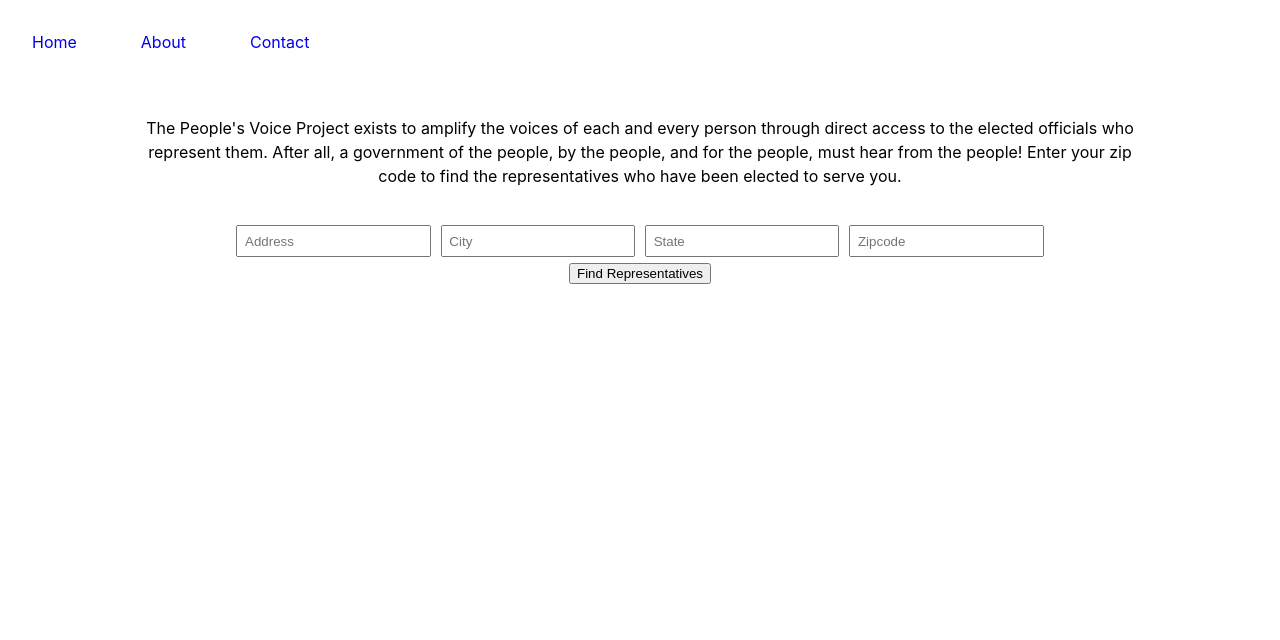
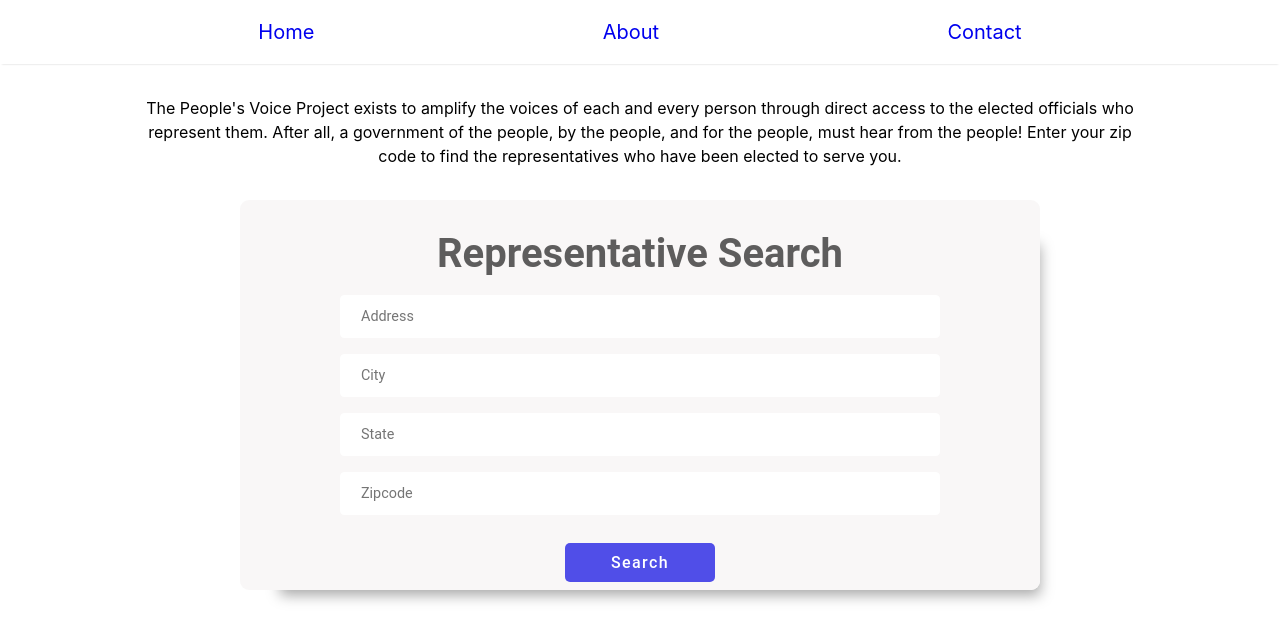
Before and after one commit to bcantello/peoples_voice_project, a React (Create React App) app: page / in a window 1280 px wide. Shown: the top 640 px of the page. Built offline with nearby package versions, Linux system fonts and the light colour scheme.

Commit message:
updates css

```diff
--- a/src/components/electedOfficials/electedOfficials.css
+++ b/src/components/electedOfficials/electedOfficials.css
@@ -24,6 +24,10 @@
     color: black;
 }
 
+.elected-office-container {
+    padding-bottom: 10px;
+}
+
 .elected-office:hover {
     color: blue;
 }
@@ -40,28 +44,30 @@
 
 .official-details-wrapper {
     max-width: 1200px;
-    width: 60%;
-    margin: 0 auto;
+    width: 80%;
+    margin: 1em auto;
     padding: 20px 0;
-    border: solid 1px black;
-    border-radius: 5px;
-    box-shadow: 5px 5px 5px 5px rgba(212, 211, 211, 0.71);;
+    font-family: Roboto, serif;
+    background: rgba(249, 247, 247, 0.9);
+    box-shadow: 20px 25px 13px -20px rgba(0,0,0,0.35);
+    border-radius: 9px;
 }
 
 .official-name-container {
-    font-size: 1.5em;
+    font-size: 1.25em;
     padding-bottom: 1em;
 }
 
 .official-details-container {
     display: flex;
-    flex-direction: row-reverse;
+    flex-direction: column;
     justify-content: space-evenly;
 }
 
 .official-details {
     line-height: 1.5em;
     text-align: left;
+    padding-left: 7%;
 }
 
 #official-email {
--- a/src/components/navigation/navigation.css
+++ b/src/components/navigation/navigation.css
@@ -1,7 +1,11 @@
 nav {
     display: flex;
+    justify-content: space-evenly;
+    box-shadow: 0 2px 2px -2px rgba(0,0,0,.2);
+    margin-bottom: 1em;
 }
 
 nav div {
-    padding: 2em;
+    padding: 1em 1.5em;
+    font-size: 1.25em;
 }
--- a/src/components/repSearchForm/repSearchForm.css
+++ b/src/components/repSearchForm/repSearchForm.css
@@ -1,14 +1,133 @@
-/*#rep-search-form {*/
-/*    display: flex;*/
-/*    justify-content: center;*/
-/*}*/
+*{
+    margin: 0;
+    padding: 0;
+    box-sizing: border-box;
+}
+
+.address-form-container {
+    display: flex;
+    flex-direction: column;
+    justify-content: center;
+    align-items: center;
+    text-align: center;
+}
+
+.address-form {
+    width: 85%;
+    font-family: Roboto, serif;
+    background: rgba(249, 247, 247, 0.9);
+    box-shadow: 20px 25px 13px -20px rgba(0,0,0,0.35);
+    border-radius: 9px;
+    text-align: center;
+}
+
+.error-response {
+    color: red;
+    font-size: 10px;
+}
+
+.address-form-title h1 {
+    color: #5E5D5D;
+    padding: 30px 0 10px 0;
+    font-size: 1.5em;
+}
+
+.rep-search-form {
+    display: flex;
+    flex-direction: column;
+    align-items: center;
+}
 
 .address-form-field {
-    padding: .5em;
-    margin: 5px;
+    font-weight: 400;
+    font-family: Roboto, serif;
+    color: #6A6A6A;
+    width: 85%;
+    padding: 12px 20px;
+    margin: 8px auto;
+    border: 1px solid #ffffff;
+    border-radius: 4px;
+    background: #ffffff;
 }
 
-.rep-search-btn {
-    padding: .5em;
-    margin: 5px;
+.address-form-button {
+    color:#ffffff;
+    font-family: Roboto, serif;
+    border: none;
+    border-radius: 5px;
+    width: 25%;
+    margin: 20px 0 8px 0;
+    background-color: #504ee8;
+    padding: 10px 15px;
+    text-align: center;
+    font-size: 1em;
+    font-weight: 500;
+    letter-spacing: 1.4px;
+    align-items: center;
+    align-content: center;
+    align-self: center;
+    justify-content: center;
 }
+
+.address-form-button:hover {
+    cursor: pointer;
+    opacity: .90;
+}
+
+@media(min-width: 375px) {
+    .address-form-title h1 {
+        font-size: 1.5em;
+    }
+
+    .address-form-field {
+        width: 75%;
+    }
+}
+
+@media(min-width: 425px) {
+    .address-form-title h1 {
+        font-size: 1.3em;
+    }
+}
+
+@media(min-width: 768px) and (max-width: 1023px) {
+    .address-form {
+        width: 75%;
+    }
+
+    .address-form-title h1 {
+        font-size: 2.5em;
+        margin-bottom: 1px;
+    }
+
+    .error-response {
+        font-size: 12px;
+    }
+
+    .address-form-field {
+        font-size: 15px;
+    }
+}
+
+@media(min-width: 1024px) {
+    .address-form {
+        max-width: 800px;
+    }
+
+    .address-form-title h1 {
+        font-size: 2.5em;
+    }
+
+    .error-response {
+        font-size: 13px;
+    }
+
+    .address-form-field {
+        font-weight: 400;
+        font-size: .9em;
+    }
+
+    .address-form-button {
+        width: 150px;
+    }
+}
--- a/src/components/repSearchForm/repSearchForm.js
+++ b/src/components/repSearchForm/repSearchForm.js
@@ -17,12 +17,8 @@ export default function RepSearchForm() {
 	let streetAddress = "";
 	for (let i = 0; i < addressArr.length; i++) {
 		streetAddress = streetAddress + addressArr[i] + '%20';
-		console.log(streetAddress);
 	}
-	console.log(addressArr);
-
 	const address = `${streetAddress}${userAddress.city}%20${userAddress.state}%20${userAddress.zip}`
-	console.log("WHAT IS THIS?",address);
 
 	const handleSubmit = e => {
 		e.preventDefault();
@@ -46,9 +42,10 @@ export default function RepSearchForm() {
 	};
 
 	return (
-		<form id={'rep-search-form'} onSubmit={handleSubmit}>
-			<div id={'address-form-container'}>
-				<div>
+		<div className={'address-form-container'}>
+			<div className={'address-form'}>
+				<div className={'address-form-title'}><h1>Representative Search</h1></div>
+				<form className={'rep-search-form'} onSubmit={handleSubmit}>
 					<input
 						className="address-form-field"
 						type="text"
@@ -81,10 +78,10 @@ export default function RepSearchForm() {
 						value={userAddress.zip}
 						onChange={handleAddressChange} required
 					/>
-				</div>
+					<button className="address-form-button" type="submit">Search</button>
+					<div id={'error-response'}></div>
+				</form>
 			</div>
-			<button className="address-form-button" type="submit">Find Representatives</button>
-			<div id={'error-response'}></div>
-		</form>
+		</div>
 	);
 };
```
